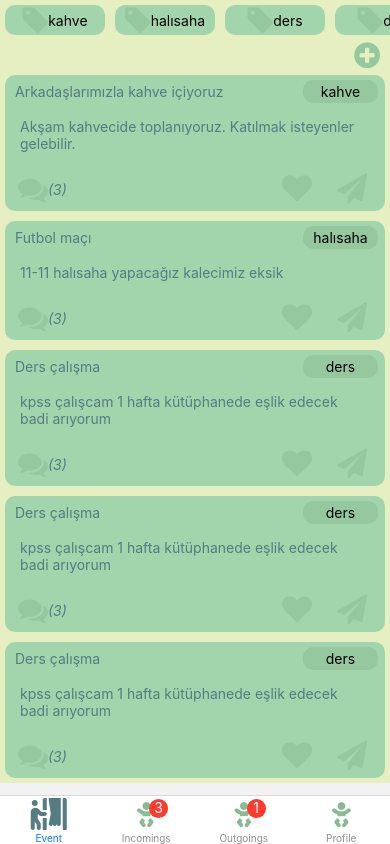
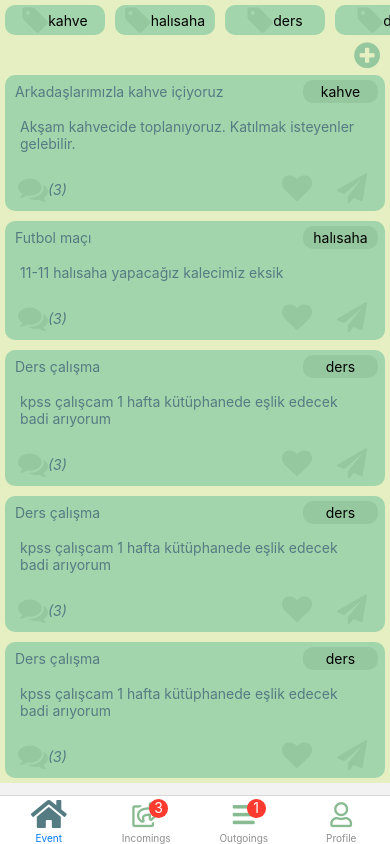
Before and after one commit to egospekos/React_Native_Design_Example, a React Native app: screen / in a window 390 px wide. Built offline with nearby package versions, Linux system fonts and the light colour scheme.

Commit message:
navbar hakkında hayati önem arz eden şeyler

```diff
--- a/src/screens/App.js
+++ b/src/screens/App.js
@@ -31,10 +31,16 @@ function EventNavigatorHandler() {
        <Stack.Screen
        name = 'CreateEvent'
        component={CreateEventScreen}
+       options={{
+        header:()=>null
+       }}
        />
        <Stack.Screen
        name = 'EventDetails'
        component={EventDetailsScreen}
+       options={{
+        header:()=>null
+       }}
        />
      </Stack.Navigator>
   );
@@ -54,10 +60,16 @@ function IncomingsNavigatorHandler() {
        <Stack.Screen
        name = 'UsersDetails'
        component={UsersDetailScreen}
+       options={{
+        header:()=>null
+       }}
        />
        <Stack.Screen
        name = 'EventDetails'
        component={EventDetailsScreen}
+       options={{
+        header:()=>null
+       }}
        />
      </Stack.Navigator>
   );
@@ -77,6 +89,9 @@ function OutgoingsNavigatorHandler() {
        <Stack.Screen
        name = 'EventDetails'
        component={EventDetailsScreen}
+       options={{
+        header:()=>null
+       }}
        />
      </Stack.Navigator>
   );
@@ -92,19 +107,19 @@ function App (){
         tabBarIcon:({focused,size,color})=>{
           let iconName;
           if(route.name==='Event'){
-            iconName='person-booth'; //person-booth
+            iconName='home'; //person-booth
             size = focused ? 32 : 25 ;
             color = focused ? '#557B83' :'#89bb92';
           }else if(route.name==='Profile'){
-            iconName='baby';
+            iconName='user';
             size = focused ? 32 : 25 ;
             color = focused ? '#557B83' :'#89bb92';
           }else if (route.name==='Incomings'){
-            iconName='baby';
+            iconName='share-square';
             size = focused ? 32 : 25 ;
             color = focused ? '#557B83' :'#89bb92';
           }else if(route.name==='Outgoings'){
-            iconName='baby';
+            iconName='bars';
             size = focused ? 32 : 25 ;
             color = focused ? '#557B83' :'#89bb92';
           }
@@ -153,6 +168,9 @@ function App (){
        <Tab.Screen
        name = 'Profile'
        component={MyProfileScreen}
+       options={{
+        header:()=>null,
+       }}
        />
 
      </Tab.Navigator>
```
